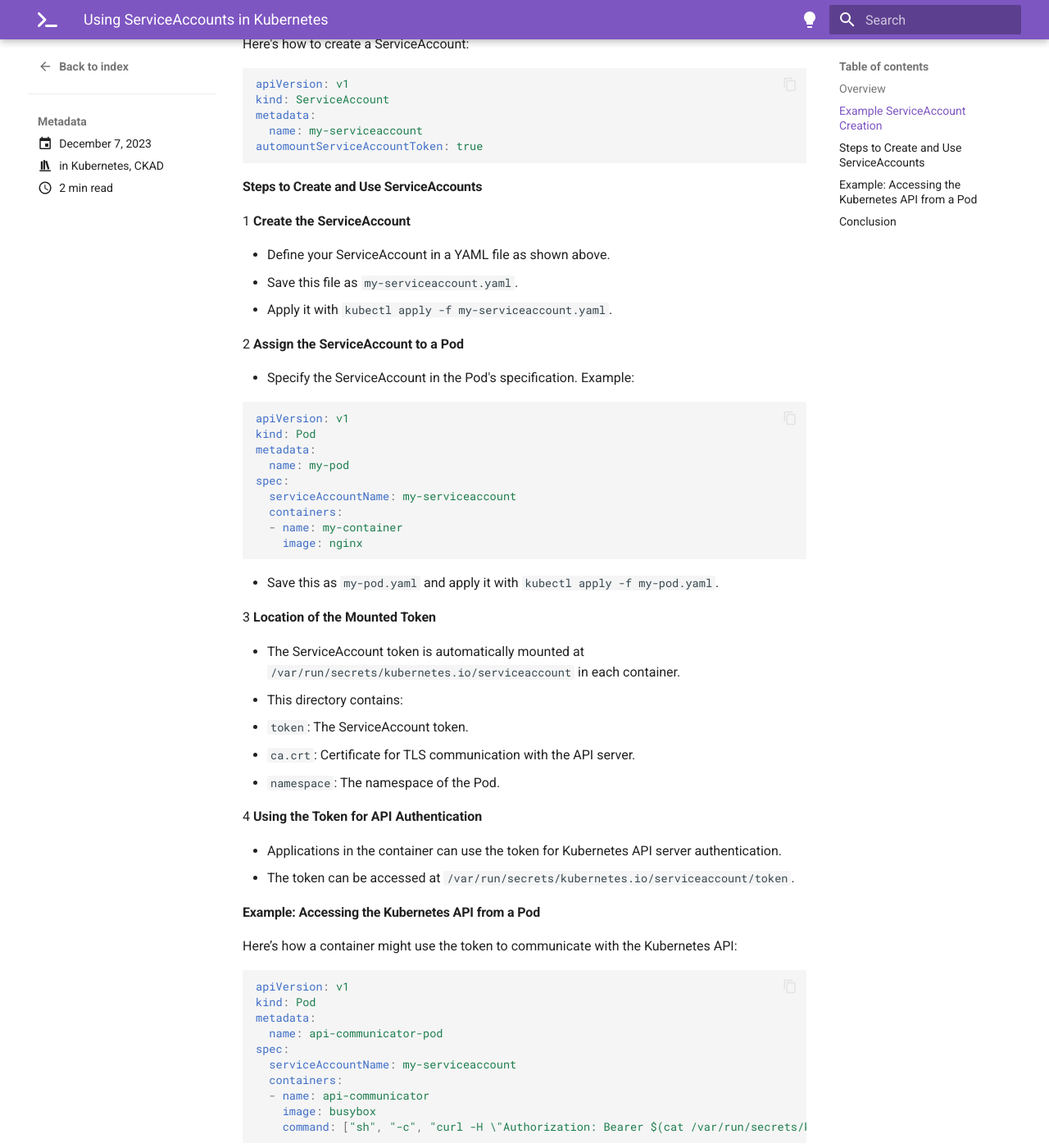
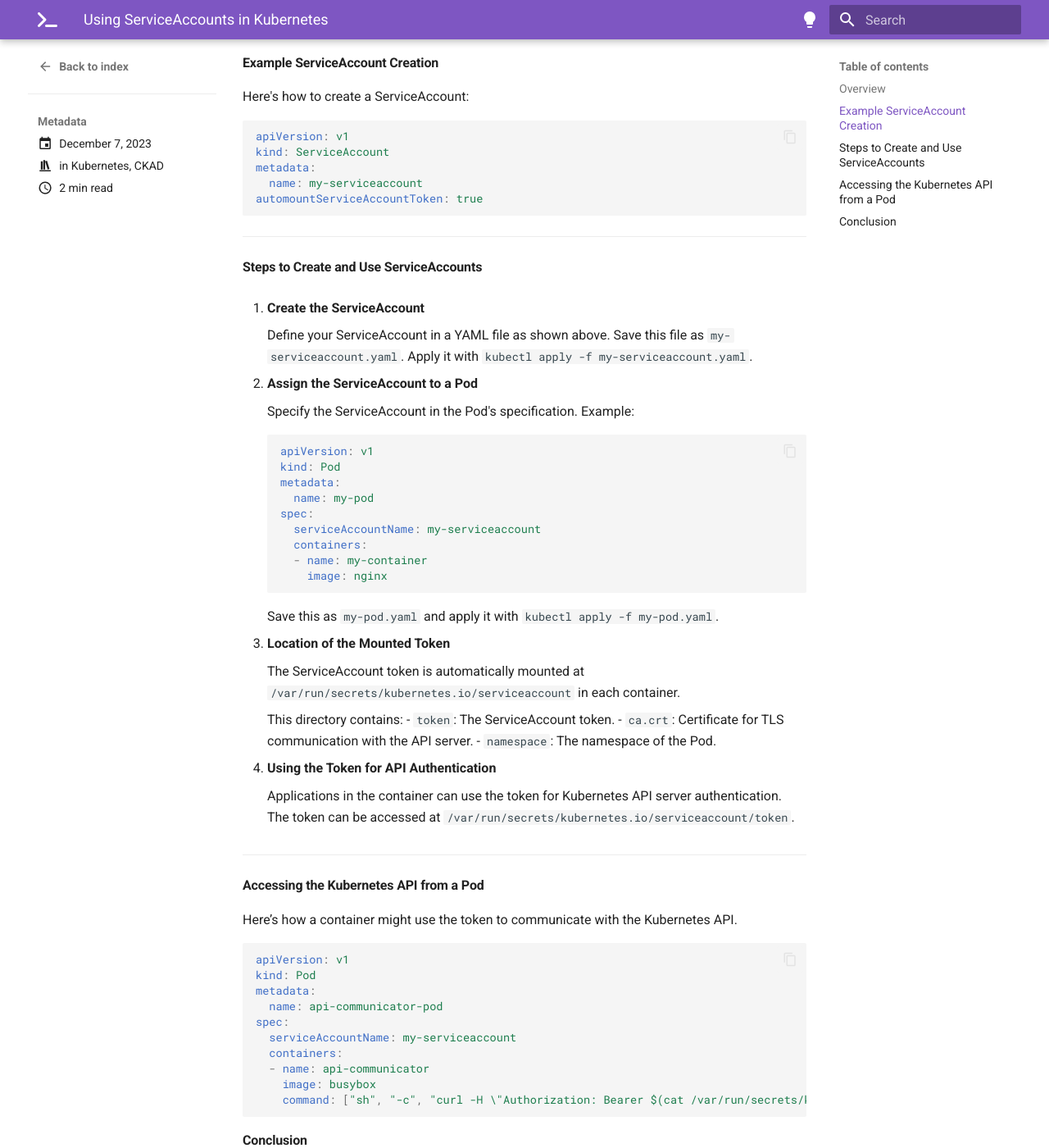
Before and after one commit to imyashkale/portfolio, an MkDocs documentation site: the page built from docs/blog/posts/ckad/service-accounts.md, in a window 1280 px wide and 1400 px high, scrolled down 795 px. Shown: the whole window at 82% size. Built offline with MkDocs 1.6.1 and Material for MkDocs 9.7.7, drawn with Linux system fonts in a browser that asks for light colours; comment, search, counter and statistics services are not loaded.

Commit message:
CKAD: Using ServiceAccounts in Kubernetes Improved

````diff
--- a/docs/blog/posts/ckad/service-accounts.md
+++ b/docs/blog/posts/ckad/service-accounts.md
@@ -17,12 +17,16 @@ tags:
   ![CKAD](../../../assets/img/ckad.png){ width="300" }
 </figure>
 
+---
+
 #### Overview
 
 ServiceAccounts in Kubernetes provide identities for processes running in Pods, enabling them to authenticate with the Kubernetes API server.
 
 !!! info "Documentation"
     [Kubernetes Service Accounts](https://kubernetes.io/docs/tasks/configure-pod-container/configure-service-account/){:target="_blank"}.
+
+---
 
 #### Example ServiceAccount Creation
 
@@ -36,61 +40,66 @@ metadata:
 automountServiceAccountToken: true
 ```
 
+---
+
 #### Steps to Create and Use ServiceAccounts
 
-1 **Create the ServiceAccount**
+1. **Create the ServiceAccount**
 
-- Define your ServiceAccount in a YAML file as shown above.
-- Save this file as `my-serviceaccount.yaml`.
-- Apply it with `kubectl apply -f my-serviceaccount.yaml`.
+    Define your ServiceAccount in a YAML file as shown above.
+    Save this file as `my-serviceaccount.yaml`.
+    Apply it with `kubectl apply -f my-serviceaccount.yaml`.
 
-2 **Assign the ServiceAccount to a Pod**
+2. **Assign the ServiceAccount to a Pod**
 
-- Specify the ServiceAccount in the Pod's specification. Example:
+    Specify the ServiceAccount in the Pod's specification. Example:
 
-```yaml
-apiVersion: v1
-kind: Pod
-metadata:
-  name: my-pod
-spec:
-  serviceAccountName: my-serviceaccount
-  containers:
-  - name: my-container
-    image: nginx
-```
+    ```yaml
+    apiVersion: v1
+    kind: Pod
+    metadata:
+      name: my-pod
+    spec:
+      serviceAccountName: my-serviceaccount
+      containers:
+      - name: my-container
+        image: nginx
+    ```
 
-- Save this as `my-pod.yaml` and apply it with `kubectl apply -f my-pod.yaml`.
+    Save this as `my-pod.yaml` and apply it with `kubectl apply -f my-pod.yaml`.
 
-3 **Location of the Mounted Token**
+3. **Location of the Mounted Token**
 
-- The ServiceAccount token is automatically mounted at `/var/run/secrets/kubernetes.io/serviceaccount` in each container.
-- This directory contains:
-  - `token`: The ServiceAccount token.
-  - `ca.crt`: Certificate for TLS communication with the API server.
-  - `namespace`: The namespace of the Pod.
+    The ServiceAccount token is automatically mounted at `/var/run/secrets/kubernetes.io/serviceaccount` in each container.
 
-4 **Using the Token for API Authentication**
+    This directory contains:
+      - `token`: The ServiceAccount token.
+      - `ca.crt`: Certificate for TLS communication with the API server.
+      - `namespace`: The namespace of the Pod.
 
-- Applications in the container can use the token for Kubernetes API server authentication.
-- The token can be accessed at `/var/run/secrets/kubernetes.io/serviceaccount/token`.
+4. **Using the Token for API Authentication**
 
-#### Example: Accessing the Kubernetes API from a Pod
+    Applications in the container can use the token for Kubernetes API server authentication.
+    The token can be accessed at `/var/run/secrets/kubernetes.io/serviceaccount/token`.
 
-Here’s how a container might use the token to communicate with the Kubernetes API:
+---
 
-```yaml
-apiVersion: v1
-kind: Pod
-metadata:
-  name: api-communicator-pod
-spec:
-  serviceAccountName: my-serviceaccount
-  containers:
-  - name: api-communicator
-    image: busybox
-    command: ["sh", "-c", "curl -H \"Authorization: Bearer $(cat /var/run/secrets/kubernetes.io/serviceaccount/token)\" https://kubernetes.default.svc"]
-```
+#### Accessing the Kubernetes API from a Pod
+
+  Here’s how a container might use the token to communicate with the Kubernetes API.
+
+  ```yaml
+  apiVersion: v1
+  kind: Pod
+  metadata:
+    name: api-communicator-pod
+  spec:
+    serviceAccountName: my-serviceaccount
+    containers:
+    - name: api-communicator
+      image: busybox
+      command: ["sh", "-c", "curl -H \"Authorization: Bearer $(cat /var/run/secrets/kubernetes.io/serviceaccount/token)\" https://kubernetes.default.svc"]
+  ```
 
 #### Conclusion
 
````
